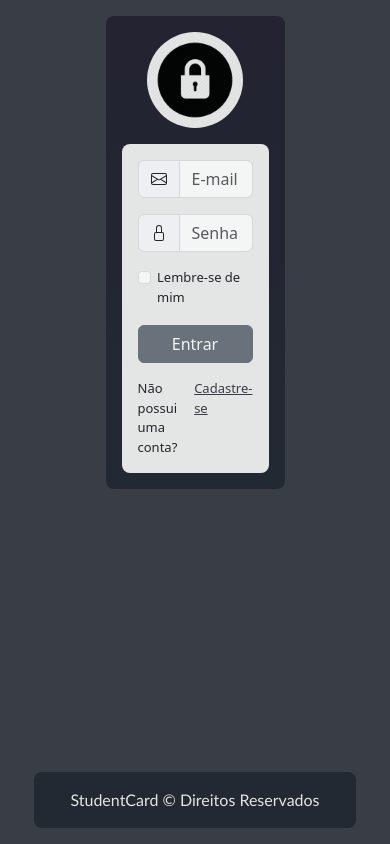
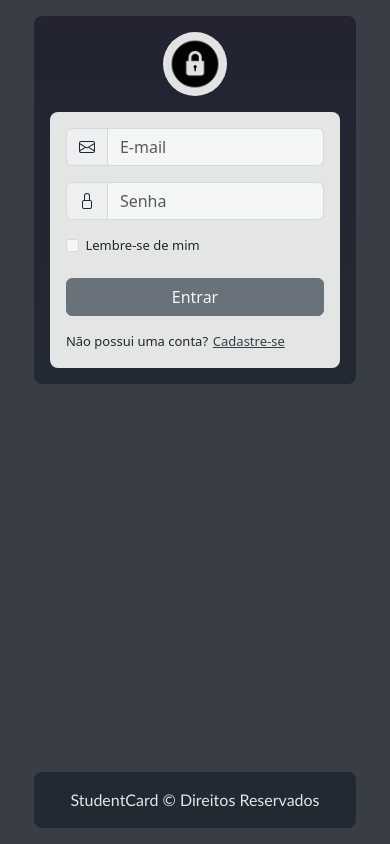
Before and after one commit to VanessaSampaioLeite/StudentCard, a plain HTML site: page formulario/form.html in a window 390 px wide. Drawn offline with nearby package versions, Linux system fonts and the light colour scheme; some packages are replaced by stand-ins of ours; a script that the page names is missing; files whose address does not match are found by name.

Commit message:
v.0.7.0
- adição de responsividade;
- adição de animação na responsividade;
- se largura do site for no máximo 800px:
  - formulário ocupa agora 90% da largura de tela, sendo mais fácil para o usuário ler as informações;
  - o ícone diminui de tamanho para se adequar à largura reduzida;

```diff
--- a/formulario/src/assets/css/form.css
+++ b/formulario/src/assets/css/form.css
@@ -55,3 +55,26 @@
 .form--link > a:active {
     color: var(--color-2);
 }
+
+
+/*Responsividade*/
+@media (max-width: 800px) {
+    .form-div > main {
+        width: 90%;
+        transition: 0.5s ease;
+        .icon-1	{
+            width: 30px;
+            height: 30px;
+            background-size: 60px;
+            border-radius: 50%;
+            padding: 2em;
+
+        }
+    }
+
+}
+@media (min-width: 800px) {
+    .form-div > main {
+        transition: 0.5s ease;
+    }
+}
```
